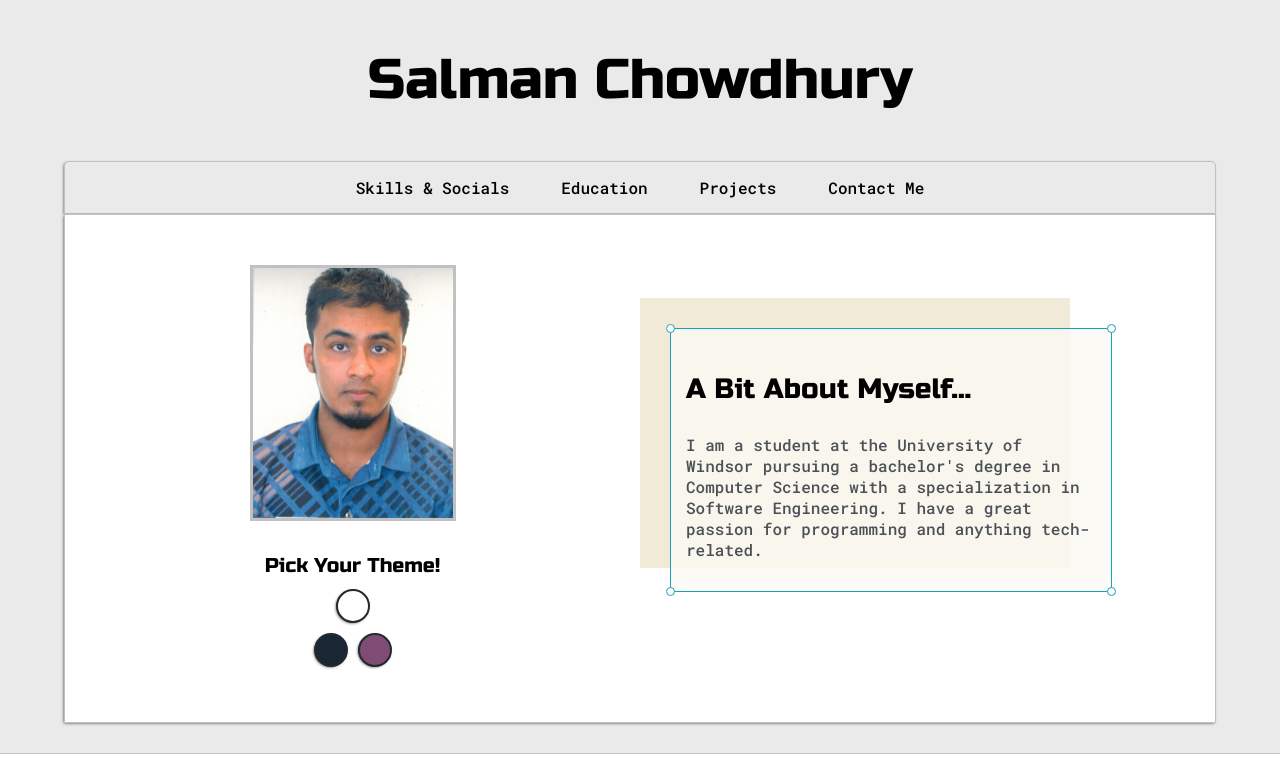
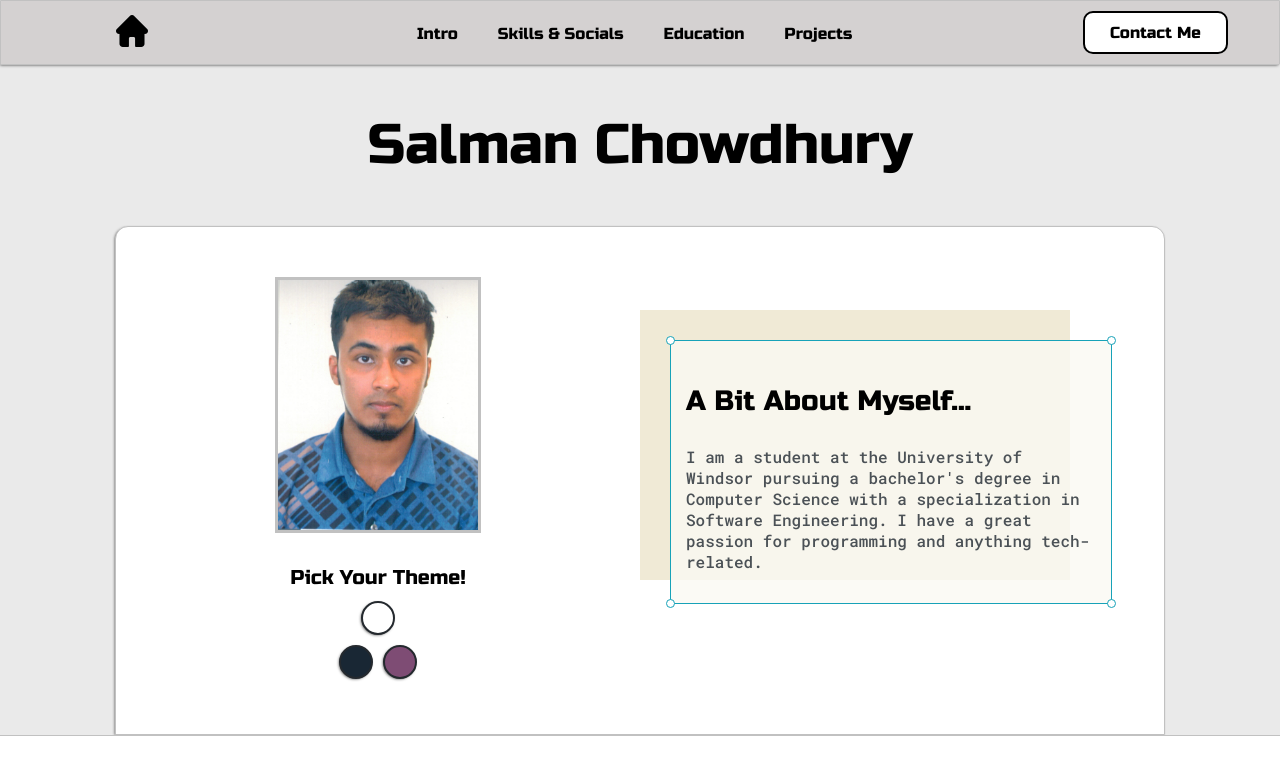
Before and after one commit to SChowdh1045/My-Website, a plain HTML site: page index.html in a window 1280 px wide. Shown: the top 783 px of the page. Drawn offline with Linux system fonts and the light colour scheme.

Commit message:
added navbar

```diff
--- a/blue.css
+++ b/blue.css
@@ -1,11 +1,13 @@
 :root{
-	--mainColor:#15202B;
-	--secondaryColor:#192734;
+	--mainColor:#1a2531;
+	--secondaryColor:#1e3142;
 
 	--borderColor:#164D56;
 
+	--navbar: #09141f;
+
 	--mainText:#fff;
-	--secondaryText:#eeeeee;
+	--secondaryText:#dfd9d9;
 
 	--navHover: #41b9ff;
 
--- a/default.css
+++ b/default.css
@@ -3,6 +3,8 @@
 	--secondaryColor:#fff;
 
 	--borderColor:#c1c1c1;
+
+	--navbar: #d4d1d1;
 
 	--mainText:black;
 	--secondaryText:#4b5156;
@@ -14,7 +16,6 @@
 	--previewBg:rgb(251, 249, 243, 0.8);
 	--previewShadow:#f0ead6;
 
-
 	--buttonColor:black;
 }
 
@@ -23,6 +24,9 @@ html, body{
 	padding: 0;
 	margin: 0;
 	scroll-behavior: smooth;
+}
+html{
+	scroll-padding-top: 53px;
 }
 
 body *{
@@ -42,8 +46,8 @@ p, li, span, label, input, textarea{
 }
 
 a{
+	font-family: 'Russo One', sans-serif;
 	text-decoration: none;
-	color:#17a2b8;
 }
 
 ul{
@@ -72,12 +76,80 @@ h6 { font-size: 16px;}
 
 
 .main-container{
-	width: 90%;
+	width: 82%;
 	margin: 0 auto;
-	margin-bottom: 30px;
 }
 
 /************************** INTRO **************************/
+.nav-wrapper{
+	display: flex;
+	justify-content: space-between;
+
+	background-color: var(--navbar);
+	border: 1px solid var(--borderColor);
+	padding: 5px 0;
+
+	-webkit-box-shadow: -1px 1px 3px -1px rgba(0,0,0,0.75);
+	-moz-box-shadow: -1px 1px 3px -1px rgba(0,0,0,0.75);
+	box-shadow: -1px 1px 3px -1px rgba(0,0,0,0.75);
+
+	border-radius: 0 0 1px 1px;
+
+	position: sticky;
+	top: 0;
+	z-index: 1;
+}
+
+#home_btn img{
+	width: 32px;
+	height: 32px;
+}
+
+#home_btn{
+	align-self: center;
+	margin-left: 9%;
+}
+
+#home_btn:hover{
+	padding: 0 5px;
+}
+
+.nav-btn{
+	display: inline-flex;
+	padding-left: 0;
+	margin-left: 3%;
+}
+
+.nav-btn a{
+	padding: 10px 20px;
+	color: var(--mainText);
+}
+
+.nav-btn a:hover{
+	padding: 10px 25px;
+	color: var(--navHover);
+}
+
+#contact-me{
+	background-color: var(--secondaryColor);
+	padding: 10px;
+	border: 2px solid black;
+	border-radius: 10px;
+	align-self: center;
+	margin-right: 4%;
+}
+
+#contact-me a{
+	color: var(--mainText);
+	padding: 10px 15px;
+}
+
+#contact-me a:hover{
+	padding: 10px 20px;
+	color: var(--navHover);
+}
+
+
 .intro-wrapper{
 	background-color: var(--secondaryColor);
 	border: 1px solid var(--borderColor);
@@ -86,54 +158,14 @@ h6 { font-size: 16px;}
 	-moz-box-shadow: -1px 1px 3px -1px rgba(0,0,0,0.75);
 	box-shadow: -1px 1px 3px -1px rgba(0,0,0,0.75);
 
+	border-radius: 13px 13px 0 0;
+
 	display: grid;
 	grid-template-columns: 1fr 1fr;
 	grid-template-areas:
 		'left-column right-column'
 	;
 }
-
-
-.nav-wrapper{
-	background-color: var(--secondaryColor);
-	border: 1px solid var(--borderColor);
-
-	-webkit-box-shadow: -1px 1px 3px -1px rgba(0,0,0,0.75);
-	-moz-box-shadow: -1px 1px 3px -1px rgba(0,0,0,0.75);
-	box-shadow: -1px 1px 3px -1px rgba(0,0,0,0.75);
-
-	border-radius:5px 5px 0 0;
-	background-color: var(--mainColor);
-}
-
-.nav-btn{
-	width: 55%;
-	margin: auto;
-	display: flex;
-	justify-content: space-evenly;
-	align-items: center;
-	padding-left: 0;
-
-}
-
-.nav-btn li{
-	padding: 15px;
-}
-
-.nav-btn li{
-	padding: 15px;
-}
-
-.nav-btn a{
-	padding: 5px;
-	color: var(--mainText)
-}
-
-.nav-btn a:hover{
-	padding: 10px;
-	color: var(--navHover);
-}
-
 
 
 .left-column{
@@ -185,7 +217,6 @@ h6 { font-size: 16px;}
 	border-width: 5px;
 }
 
-
 #light-mode{
 	background-color: #fff;
 }
@@ -197,6 +228,7 @@ h6 { font-size: 16px;}
 #purple-mode{
 	background-color: #7E4C74;
 }
+
 
 .right-column{
 	grid-area: right-column;
@@ -276,6 +308,14 @@ h6 { font-size: 16px;}
 	padding: 0;
 }
 
+#resume{
+	color: var(--mainText);
+}
+
+#resume:hover{
+	color: var(--secondaryText);
+}
+
 .social-links{
 	display: grid;
 	align-content: center;
@@ -291,6 +331,13 @@ h6 { font-size: 16px;}
 	margin: 0;
 }
 
+#social_links_list a{
+	color: var(--mainText);
+}
+
+#social_links_list a:hover{
+	color: var(--secondaryText);
+}
 /************************** EDUCATION **************************/
 .education{
 	display: flex;
--- a/index.html
+++ b/index.html
@@ -24,21 +24,25 @@
 <body>
 
 	<!---------------- INTRODUCTION ---------------->
-	<section class="s1" id="intro">
+	<nav class="nav-wrapper">
+		<a id="home_btn" href="#home"><img src="images\home-b.png" alt="home button"></a>  <!-- image by "Freepik" -->
+
+		<ul class="nav-btn">
+			<li><a href="#intro">Intro</a></li>
+			<li><a href="#skills_socials">Skills & Socials</a></li>
+			<li><a href="#edu">Education</a></li>
+			<li><a href="#projects">Projects</a></li>
+		</ul>
+
+		<div id="contact-me"><a href="#contact">Contact Me</a></div>
+	</nav>
+
+	<section class="s1" id="home">
 		<div class="main-container">
 
 			<h1 style="text-align: center;">Salman Chowdhury</h1>
 
-			<div class="nav-wrapper">
-				<ul class="nav-btn">
-					<li><a href="#skills_socials">Skills & Socials</a></li>
-					<li><a href="#edu">Education</a></li>
-					<li><a href="#projects">Projects</a></li>
-					<li><a href="#contact">Contact Me</a></li>
-				</ul>
-			</div>
-
-			<div class="intro-wrapper">
+			<div class="intro-wrapper" id="intro">
 
 				<div class="left-column">
 					<img id="profile_pic" src="images/110038846.jpg">
@@ -92,7 +96,7 @@
 					<h4>SKILLS</h4>
 
 					<p>Currently focusing on front-end and artificial intelligence:
-						<a target="_blank" href="Salman_Chowdhury_Resume.pdf">My Resume</a></p>
+						<a id="resume" target="_blank" href="Salman_Chowdhury_Resume.pdf">My Resume</a></p>
 
 					<div id="skills">
 						<ul>
@@ -115,9 +119,9 @@
 
 				<div class="social-links">
 					<img id="social_img" src="images/social-media.jpg">
-					<h3 style="margin: 18px 0;">Some of my social links</h3>
+					<h3 style="margin: 18px 0; text-decoration: underline;">Some of my social links</h3>
 
-					<ul>
+					<ul id="social_links_list">
 						<li>
 							<a target="_blank" href="https://github.com/SChowdh1045">Github: @SChowdh1045</a>
 						</li>
@@ -168,10 +172,10 @@
 	</section>
 
 	<!---------------- PROJECTS ---------------->
-	<section class="s2" id="projects">
+	<section class="s2" id="projects" style="padding-bottom: 50px;">
 		<div class="main-container">
-		<h2 style="text-align: center;margin-bottom: 0;">Projects</h2>
-		<h5 style="text-align: center;margin-top: 0;">(More on the way... ☺)</h5>
+			<h2 style="text-align: center;margin-bottom: 0;">Projects</h2>
+			<h5 style="text-align: center;margin-top: 0;">(More on the way... ☺)</h5>
 
 			<div class="my-projects">
 
@@ -191,7 +195,7 @@
 	</section>
 
 	<!---------------- CONTACT ---------------->
-	<section class="s1" id="contact">
+	<section class="s1" id="contact" style="padding-bottom: 12px;">
 		<div class="main-container">
 			<h3 style="text-align: center;">Get In Touch</h3>
 
--- a/purple.css
+++ b/purple.css
@@ -1,11 +1,13 @@
 :root{
-	--mainColor:#46344E;
-	--secondaryColor:#382a3f;
+	--mainColor:#382a3f;
+	--secondaryColor:#46344E;
 
 	--borderColor:#1d1520;
 
+	--navbar: #2e2433;
+
 	--mainText:#fff;
-	--secondaryText:#eeeeee;
+	--secondaryText:#dfd9d9;
 
 	--navHover: #c653c6;
 
--- a/website(js).js
+++ b/website(js).js
@@ -33,6 +33,7 @@ function btnBackgroundColor(enter_leave,btn_Theme){
 
 function setTheme(mode){
 	const toTopBtn = document.querySelector("#backToTop");
+	const navbar_img = document.querySelector("#home_btn");
 
 	//Button Background Colors ; can be default or when hovering over the button
 	let lightDefault = "#252727";
@@ -43,21 +44,24 @@ function setTheme(mode){
 	let purpleHover = "#c653c6";
 
 	if(mode == 'light'){
-		document.querySelector("#theme-style").href = 'default.css'
+		document.querySelector("#theme-style").href = 'default.css';
+		navbar_img.innerHTML = "<img src=\"images\\home-b.png\" alt=\"home button\">"
 		toTopBtn.style.backgroundColor = lightDefault;
 		btnBackgroundColor("mouseenter", lightHover);
 		btnBackgroundColor("mouseleave", lightDefault);
 	}
 
 	if(mode == 'blue'){
-		document.querySelector("#theme-style").href = 'blue.css'
+		document.querySelector("#theme-style").href = 'blue.css';
+		navbar_img.innerHTML = "<img src=\"images\\home-w.png\" alt=\"home button\">"
 		toTopBtn.style.backgroundColor = blueDefault;
 		btnBackgroundColor("mouseenter", blueHover);
 		btnBackgroundColor("mouseleave", blueDefault);
 	}
 
 	if(mode == 'purple'){
-		document.querySelector("#theme-style").href = 'purple.css'
+		document.querySelector("#theme-style").href = 'purple.css';
+		navbar_img.innerHTML = "<img src=\"images\\home-w.png\" alt=\"home button\">"
 		toTopBtn.style.backgroundColor = purpleDefault;
 		btnBackgroundColor("mouseenter", purpleHover);
 		btnBackgroundColor("mouseleave", purpleDefault);
```
Also changed, not shown: images/home-b.png (added), images/home-w.png (added), 1 other file.
